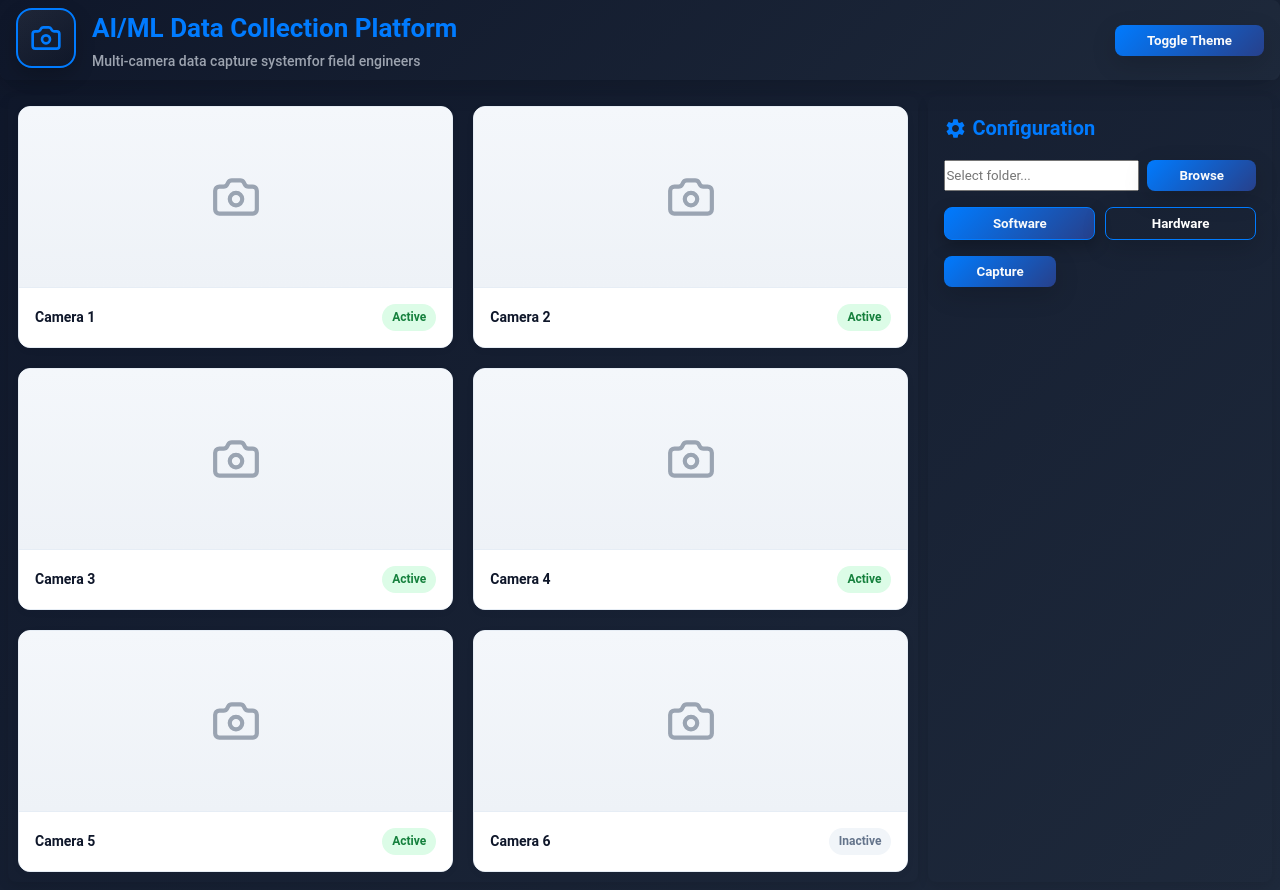
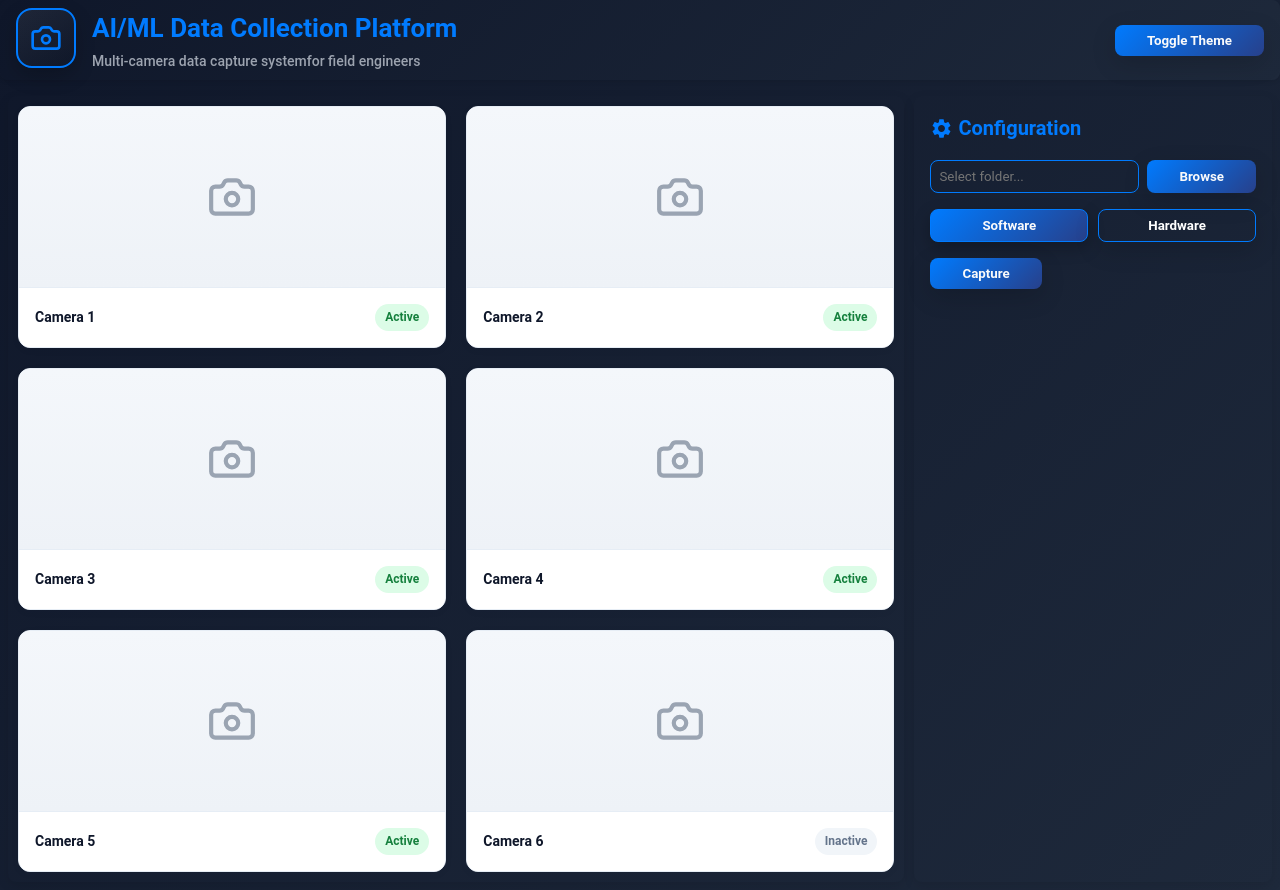
Before and after one commit to Praveen7892/Data_Collection_fe, a React (Create React App) app: page / in a window 1280 px wide. Built offline with nearby package versions, Linux system fonts and the light colour scheme.

Commit message:
initial push

```diff
--- a/src/layouts/DataCollection.jsx
+++ b/src/layouts/DataCollection.jsx
@@ -139,6 +139,8 @@ const Configuration = () => {
           value={path}
           readOnly
           placeholder="Select folder..."
+          className="input-file-path"
+
         />
 
         <button onClick={handleBrowse}>Browse</button>
--- a/src/styles/global.css
+++ b/src/styles/global.css
@@ -95,7 +95,7 @@ body {
   min-width: 300px;
   border-radius: var(--radius-md);
   /* box-shadow: 0 4px 12px rgba(0, 0, 0, 0.1); */
-    box-shadow: var(--shadow-md);
+  box-shadow: var(--shadow-md);
 
   transition:
     background 0.5s ease,
@@ -125,7 +125,7 @@ body {
   padding: var(--space-sm) var(--space-md);
   border-radius: var(--radius-md);
   /* box-shadow: 0 4px 12px rgba(0, 0, 0, 0.1); */
-    box-shadow: var(--shadow-lg);
+  box-shadow: var(--shadow-sm);
   transition:
     background 0.5s ease,
     color 0.5s ease;
@@ -144,7 +144,7 @@ button {
   border: none;
   font-weight: bold;
   /* box-shadow: 0 4px 12px rgba(0, 0, 0, 0.2); */
-    box-shadow: var(--shadow-lg);
+  box-shadow: var(--shadow-lg);
 
   cursor: pointer;
   transition:
@@ -161,6 +161,14 @@ button:hover {
     var(--color-primary)
   );
   box-shadow: 0 8px 20px rgba(0, 0, 0, 0.3);
+}
+
+.input-file-path {
+  border-radius: var(--radius-md);
+  border: 1px solid var(--color-primary);
+  background: transparent;
+  color: var(--color-text);
+  padding: var(--space-sm);
 }
 
 .configuration {
```
